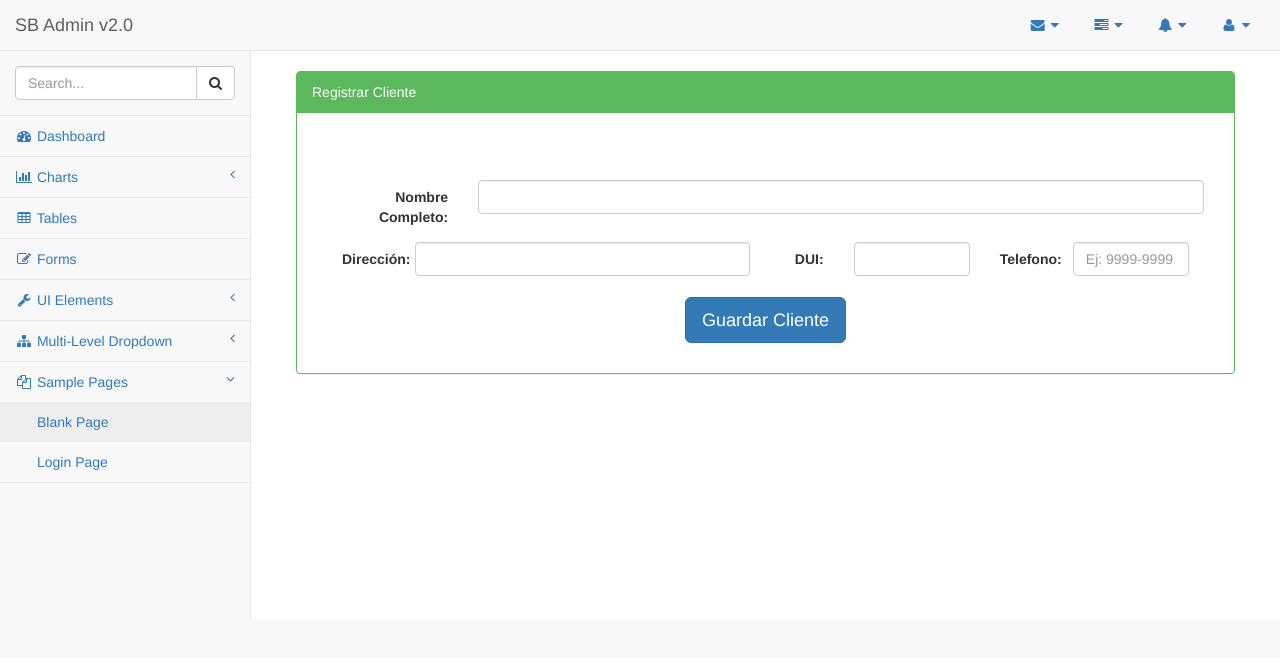
After one commit to AbiPineda/SysFi, a PHP site: page /pages/registroCliente.php in a window 1280 px wide. The commit adds this page. Shown: the top 658 px of the page. Run offline with PHP 8.4, Linux system fonts and the light colour scheme; some libraries are stand-ins or nearby versions.

Commit message:
formulario Registro Cliente

```diff
--- a/sysFinanzas/pages/Vis_ventas.php
+++ b/sysFinanzas/pages/Vis_ventas.php
@@ -404,7 +404,7 @@ $fecha=date('Y-m-d');
                 </div>
                 <div class="col-md-4">
                          <div class="panel-body" align="center">
-                            <button type="button" class="btn btn-success btn-circle" data-toggle="modal" data-target="#myModal"><i class="fa fa-plus fa-2x" title="Agregar Nuevo Cliente"></i>
+                            <button type="button" class="btn btn-success btn-circle" data-toggle="modal" data-target="#myModal"><i class="fa fa-plus fa-2x" onclick="location.href='./registroCliente.php'" title="Agregar Nuevo Cliente"></i>
                             </button>
 
 
--- /dev/null
+++ b/sysFinanzas/pages/registroCliente.php
@@ -0,0 +1,475 @@
+<!DOCTYPE html>
+<html lang="en">
+
+<head>
+
+    <meta charset="utf-8">
+    <meta http-equiv="X-UA-Compatible" content="IE=edge">
+    <meta name="viewport" content="width=device-width, initial-scale=1">
+    <meta name="description" content="">
+    <meta name="author" content="">
+
+    <title>SB Admin 2 - Bootstrap Admin Theme</title>
+
+    <!-- Bootstrap Core CSS -->
+    <link href="../vendor/bootstrap/css/bootstrap.min.css" rel="stylesheet">
+
+    <!-- MetisMenu CSS -->
+    <link href="../vendor/metisMenu/metisMenu.min.css" rel="stylesheet">
+
+    <!-- Custom CSS -->
+    <link href="../dist/css/sb-admin-2.css" rel="stylesheet">
+
+    <!-- Custom Fonts -->
+    <link href="../vendor/font-awesome/css/font-awesome.min.css" rel="stylesheet" type="text/css">
+
+    <script src="jquery.maskedinput.min.js" type="text/javascript"></script>
+
+
+</head>
+
+<body>
+
+    <div id="wrapper">
+
+        <!-- Navigation -->
+        <nav class="navbar navbar-default navbar-static-top" role="navigation" style="margin-bottom: 0">
+            <div class="navbar-header">
+                <button type="button" class="navbar-toggle" data-toggle="collapse" data-target=".navbar-collapse">
+                    <span class="sr-only">Toggle navigation</span>
+                    <span class="icon-bar"></span>
+                    <span class="icon-bar"></span>
+                    <span class="icon-bar"></span>
+                </button>
+                <a class="navbar-brand" href="index.html">SB Admin v2.0</a>
+            </div>
+            <!-- /.navbar-header -->
+
+            <ul class="nav navbar-top-links navbar-right">
+                <li class="dropdown">
+                    <a class="dropdown-toggle" data-toggle="dropdown" href="#">
+                        <i class="fa fa-envelope fa-fw"></i> <i class="fa fa-caret-down"></i>
+                    </a>
+                    <ul class="dropdown-menu dropdown-messages">
+                        <li>
+                            <a href="#">
+                                <div>
+                                    <strong>John Smith</strong>
+                                    <span class="pull-right text-muted">
+                                        <em>Yesterday</em>
+                                    </span>
+                                </div>
+                                <div>Lorem ipsum dolor sit amet, consectetur adipiscing elit. Pellentesque eleifend...</div>
+                            </a>
+                        </li>
+                        <li class="divider"></li>
+                        <li>
+                            <a href="#">
+                                <div>
+                                    <strong>John Smith</strong>
+                                    <span class="pull-right text-muted">
+                                        <em>Yesterday</em>
+                                    </span>
+                                </div>
+                                <div>Lorem ipsum dolor sit amet, consectetur adipiscing elit. Pellentesque eleifend...</div>
+                            </a>
+                        </li>
+                        <li class="divider"></li>
+                        <li>
+                            <a href="#">
+                                <div>
+                                    <strong>John Smith</strong>
+                                    <span class="pull-right text-muted">
+                                        <em>Yesterday</em>
+                                    </span>
+                                </div>
+                                <div>Lorem ipsum dolor sit amet, consectetur adipiscing elit. Pellentesque eleifend...</div>
+                            </a>
+                        </li>
+                        <li class="divider"></li>
+                        <li>
+                            <a class="text-center" href="#">
+                                <strong>Read All Messages</strong>
+                                <i class="fa fa-angle-right"></i>
+                            </a>
+                        </li>
+                    </ul>
+                    <!-- /.dropdown-messages -->
+                </li>
+                <!-- /.dropdown -->
+                <li class="dropdown">
+                    <a class="dropdown-toggle" data-toggle="dropdown" href="#">
+                        <i class="fa fa-tasks fa-fw"></i> <i class="fa fa-caret-down"></i>
+                    </a>
+                    <ul class="dropdown-menu dropdown-tasks">
+                        <li>
+                            <a href="#">
+                                <div>
+                                    <p>
+                                        <strong>Task 1</strong>
+                                        <span class="pull-right text-muted">40% Complete</span>
+                                    </p>
+                                    <div class="progress progress-striped active">
+                                        <div class="progress-bar progress-bar-success" role="progressbar" aria-valuenow="40" aria-valuemin="0" aria-valuemax="100" style="width: 40%">
+                                            <span class="sr-only">40% Complete (success)</span>
+                                        </div>
+                                    </div>
+                                </div>
+                            </a>
+                        </li>
+                        <li class="divider"></li>
+                        <li>
+                            <a href="#">
+                                <div>
+                                    <p>
+                                        <strong>Task 2</strong>
+                                        <span class="pull-right text-muted">20% Complete</span>
+                                    </p>
+                                    <div class="progress progress-striped active">
+                                        <div class="progress-bar progress-bar-info" role="progressbar" aria-valuenow="20" aria-valuemin="0" aria-valuemax="100" style="width: 20%">
+                                            <span class="sr-only">20% Complete</span>
+                                        </div>
+                                    </div>
+                                </div>
+                            </a>
+                        </li>
+                        <li class="divider"></li>
+                        <li>
+                            <a href="#">
+                                <div>
+                                    <p>
+                                        <strong>Task 3</strong>
+                                        <span class="pull-right text-muted">60% Complete</span>
+                                    </p>
+                                    <div class="progress progress-striped active">
+                                        <div class="progress-bar progress-bar-warning" role="progressbar" aria-valuenow="60" aria-valuemin="0" aria-valuemax="100" style="width: 60%">
+                                            <span class="sr-only">60% Complete (warning)</span>
+                                        </div>
+                                    </div>
+                                </div>
+                            </a>
+                        </li>
+                        <li class="divider"></li>
+                        <li>
+                            <a href="#">
+                                <div>
+                                    <p>
+                                        <strong>Task 4</strong>
+                                        <span class="pull-right text-muted">80% Complete</span>
+                                    </p>
+                                    <div class="progress progress-striped active">
+                                        <div class="progress-bar progress-bar-danger" role="progressbar" aria-valuenow="80" aria-valuemin="0" aria-valuemax="100" style="width: 80%">
+                                            <span class="sr-only">80% Complete (danger)</span>
+                                        </div>
+                                    </div>
+                                </div>
+                            </a>
+                        </li>
+                        <li class="divider"></li>
+                        <li>
+                            <a class="text-center" href="#">
+                                <strong>See All Tasks</strong>
+                                <i class="fa fa-angle-right"></i>
+                            </a>
+                        </li>
+                    </ul>
+                    <!-- /.dropdown-tasks -->
+                </li>
+                <!-- /.dropdown -->
+                <li class="dropdown">
+                    <a class="dropdown-toggle" data-toggle="dropdown" href="#">
+                        <i class="fa fa-bell fa-fw"></i> <i class="fa fa-caret-down"></i>
+                    </a>
+                    <ul class="dropdown-menu dropdown-alerts">
+                        <li>
+                            <a href="#">
+                                <div>
+                                    <i class="fa fa-comment fa-fw"></i> New Comment
+                                    <span class="pull-right text-muted small">4 minutes ago</span>
+                                </div>
+                            </a>
+                        </li>
+                        <li class="divider"></li>
+                        <li>
+                            <a href="#">
+                                <div>
+                                    <i class="fa fa-twitter fa-fw"></i> 3 New Followers
+                                    <span class="pull-right text-muted small">12 minutes ago</span>
+                                </div>
+                            </a>
+                        </li>
+                        <li class="divider"></li>
+                        <li>
+                            <a href="#">
+                                <div>
+                                    <i class="fa fa-envelope fa-fw"></i> Message Sent
+                                    <span class="pull-right text-muted small">4 minutes ago</span>
+                                </div>
+                            </a>
+                        </li>
+                        <li class="divider"></li>
+                        <li>
+                            <a href="#">
+                                <div>
+                                    <i class="fa fa-tasks fa-fw"></i> New Task
+                                    <span class="pull-right text-muted small">4 minutes ago</span>
+                                </div>
+                            </a>
+                        </li>
+                        <li class="divider"></li>
+                        <li>
+                            <a href="#">
+                                <div>
+                                    <i class="fa fa-upload fa-fw"></i> Server Rebooted
+                                    <span class="pull-right text-muted small">4 minutes ago</span>
+                                </div>
+                            </a>
+                        </li>
+                        <li class="divider"></li>
+                        <li>
+                            <a class="text-center" href="#">
+                                <strong>See All Alerts</strong>
+                                <i class="fa fa-angle-right"></i>
+                            </a>
+                        </li>
+                    </ul>
+                    <!-- /.dropdown-alerts -->
+                </li>
+                <!-- /.dropdown -->
+                <li class="dropdown">
+                    <a class="dropdown-toggle" data-toggle="dropdown" href="#">
+                        <i class="fa fa-user fa-fw"></i> <i class="fa fa-caret-down"></i>
+                    </a>
+                    <ul class="dropdown-menu dropdown-user">
+                        <li><a href="#"><i class="fa fa-user fa-fw"></i> User Profile</a>
+                        </li>
+                        <li><a href="#"><i class="fa fa-gear fa-fw"></i> Settings</a>
+                        </li>
+                        <li class="divider"></li>
+                        <li><a href="login.html"><i class="fa fa-sign-out fa-fw"></i> Logout</a>
+                        </li>
+                    </ul>
+                    <!-- /.dropdown-user -->
+                </li>
+                <!-- /.dropdown -->
+            </ul>
+            <!-- /.navbar-top-links -->
+
+            <div class="navbar-default sidebar" role="navigation">
+                <div class="sidebar-nav navbar-collapse">
+                    <ul class="nav" id="side-menu">
+                        <li class="sidebar-search">
+                            <div class="input-group custom-search-form">
+                                <input type="text" class="form-control" placeholder="Search...">
+                                <span class="input-group-btn">
+                                    <button class="btn btn-default" type="button">
+                                        <i class="fa fa-search"></i>
+                                    </button>
+                                </span>
+                            </div>
+                            <!-- /input-group -->
+                        </li>
+                        <li>
+                            <a href="index.html"><i class="fa fa-dashboard fa-fw"></i> Dashboard</a>
+                        </li>
+                        <li>
+                            <a href="#"><i class="fa fa-bar-chart-o fa-fw"></i> Charts<span class="fa arrow"></span></a>
+                            <ul class="nav nav-second-level">
+                                <li>
+                                    <a href="Vista_venta.html">Flot Charts</a>
+                                </li>
+                                <li>
+                                    <a href="morris.html">Morris.js Charts</a>
+                                </li>
+                            </ul>
+                            <!-- /.nav-second-level -->
+                        </li>
+                        <li>
+                            <a href="tables.html"><i class="fa fa-table fa-fw"></i> Tables</a>
+                        </li>
+                        <li>
+                            <a href="forms.html"><i class="fa fa-edit fa-fw"></i> Forms</a>
+                        </li>
+                        <li>
+                            <a href="#"><i class="fa fa-wrench fa-fw"></i> UI Elements<span class="fa arrow"></span></a>
+                            <ul class="nav nav-second-level">
+                                <li>
+                                    <a href="panels-wells.html">Panels and Wells</a>
+                                </li>
+                                <li>
+                                    <a href="buttons.html">Buttons</a>
+                                </li>
+                                <li>
+                                    <a href="notifications.html">Notifications</a>
+                                </li>
+                                <li>
+                                    <a href="typography.html">Typography</a>
+                                </li>
+                                <li>
+                                    <a href="icons.html"> Icons</a>
+                                </li>
+                                <li>
+                                    <a href="grid.html">Grid</a>
+                                </li>
+                            </ul>
+                            <!-- /.nav-second-level -->
+                        </li>
+                        <li>
+                            <a href="#"><i class="fa fa-sitemap fa-fw"></i> Multi-Level Dropdown<span class="fa arrow"></span></a>
+                            <ul class="nav nav-second-level">
+                                <li>
+                                    <a href="#">Second Level Item</a>
+                                </li>
+                                <li>
+                                    <a href="#">Second Level Item</a>
+                                </li>
+                                <li>
+                                    <a href="#">Third Level <span class="fa arrow"></span></a>
+                                    <ul class="nav nav-third-level">
+                                        <li>
+                                            <a href="#">Third Level Item</a>
+                                        </li>
+                                        <li>
+                                            <a href="#">Third Level Item</a>
+                                        </li>
+                                        <li>
+                                            <a href="#">Third Level Item</a>
+                                        </li>
+                                        <li>
+                                            <a href="#">Third Level Item</a>
+                                        </li>
+                                    </ul>
+                                    <!-- /.nav-third-level -->
+                                </li>
+                            </ul>
+                            <!-- /.nav-second-level -->
+                        </li>
+                        <li class="active">
+                            <a href="#"><i class="fa fa-files-o fa-fw"></i> Sample Pages<span class="fa arrow"></span></a>
+                            <ul class="nav nav-second-level">
+                                <li>
+                                    <a class="active" href="blank.html">Blank Page</a>
+                                </li>
+                                <li>
+                                    <a href="login.html">Login Page</a>
+                                </li>
+                            </ul>
+                            <!-- /.nav-second-level -->
+                        </li>
+                    </ul>
+                </div>
+                <!-- /.sidebar-collapse -->
+            </div>
+            <!-- /.navbar-static-side -->
+        </nav>
+
+        <!-- Page Content CONTEDIDOOOOOOOOOOOOOOOOOOOOOOOO -->
+        <div id="page-wrapper">
+            <div class="container-fluid">
+                <div class="row">
+                    <!--AQUI TODOO EL CONTENIDO-->
+                    <div class="col-md-12">
+                        <br/>
+                         <div class="panel panel-green">
+                        <div class="panel-heading">
+                             Registrar Cliente
+                        </div>
+                        <div class="panel-body">
+             <div class="col-md-8">
+			 <div class="alert alert-default" align="center">
+                            <form name="form2" action="" method="post">
+
+                           </form>
+                    </div>
+
+                </div>
+
+
+            <div class="row">
+                <div class="col-md-12" >
+
+                              <div class="col-md-12">
+                                    <form class="form-horizontal" role="form">
+
+                                        <div class="form-group">
+                                            <label class="col-md-2 control-label">Nombre Completo:</label>
+                                            <div class="col-md-10">
+                                                <input type="text" class="form-control" name="nombre" <?php //echo $row['nombre']; ?>">
+                                            </div>
+                                        </div>
+
+
+
+
+
+                                    </form>
+                            </div>
+                             <div class="col-md-12">
+                                    <form class="form-horizontal" role="form">
+
+
+
+                                            <label class="col-md-1 control-label">Dirección:</label>
+                                            <div class="col-md-5">
+                                                <input type="text" class="form-control"<?php //echo $dir; ?>" name="dir">
+                                            </div>
+
+
+                                            <label class="col-md-1 control-label">DUI:</label>
+                                            <div class="col-md-2">
+                                                <input type="text" class="form-control" <?php //echo $dir; ?>" name="dui">
+                                            </div>
+
+
+
+                                            <label class="col-md-1 control-label">Telefono:</label>
+                                            <div class="col-md-2">
+                                                <input type="text" class="form-control" placeholder="Ej: 9999-9999" data-mask="9999-9999" autocomplete="off">
+                                            </div>
+
+
+
+                                      <div class="col-md-3">
+
+                                           </div>
+
+                                        <div class="form-group" align="center" >
+                                            <div class="col-md-12">
+                                                 <br>
+                                <button type="button" class="btn btn-primary btn-lg">Guardar Cliente</button>
+                                            </div>
+                                        </div>
+                                    </form>
+                            </div>
+
+
+
+
+                    </div>
+                    <!-- /.col-lg-12 FIN DE AQUI TODO EL CONTENIDO -->
+                </div>
+                <!-- /.row -->
+            </div>
+            <!-- /.container-fluid -->
+        </div>
+        <!-- /#page-wrapper FIN CONTENIDOOOOOOOOOOOOOOOOOOOOOOOO -->
+
+    </div>
+    </div>
+    <!-- /#wrapper -->
+
+    <!-- jQuery -->
+    <script src="../vendor/jquery/jquery.min.js"></script>
+
+    <!-- Bootstrap Core JavaScript -->
+    <script src="../vendor/bootstrap/js/bootstrap.min.js"></script>
+
+    <!-- Metis Menu Plugin JavaScript -->
+    <script src="../vendor/metisMenu/metisMenu.min.js"></script>
+
+    <!-- Custom Theme JavaScript -->
+    <script src="../dist/js/sb-admin-2.js"></script>
+
+</body>
+
+</html>
```
